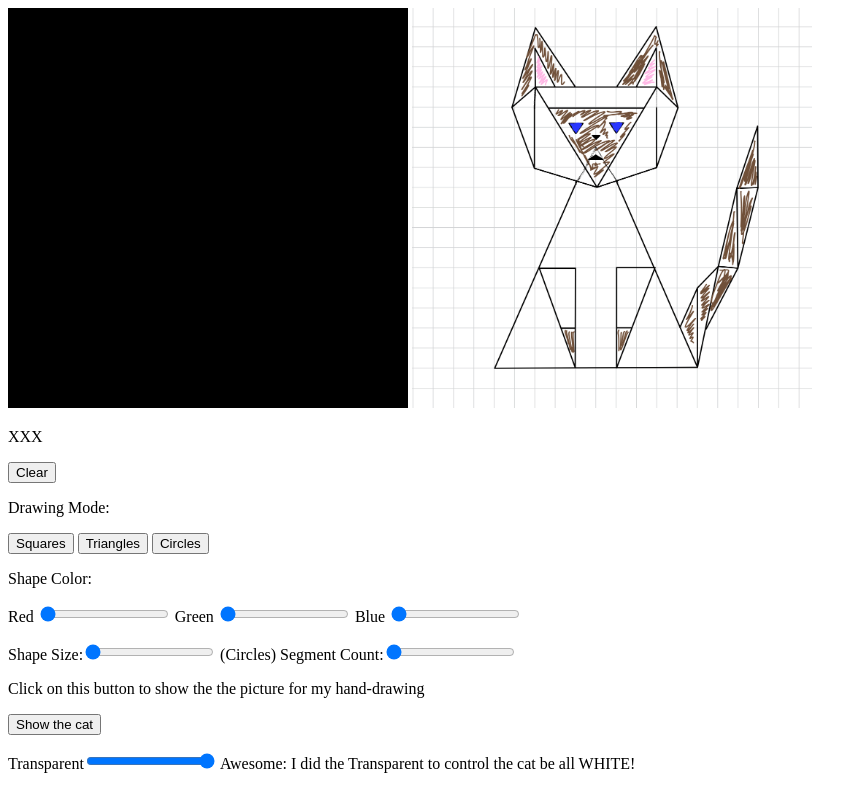
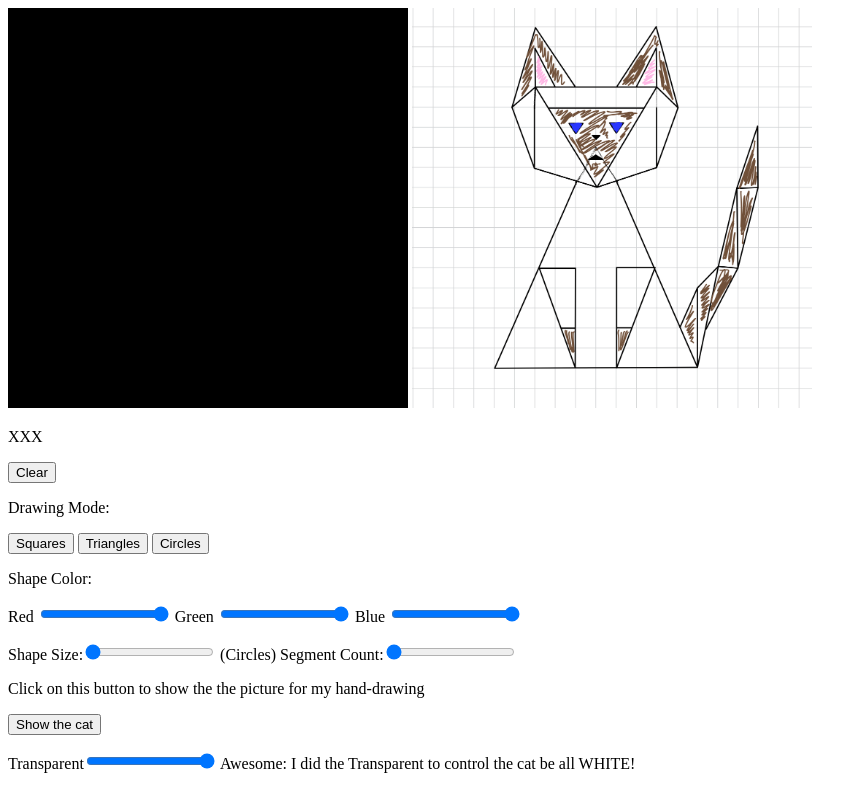
Before and after one commit to Wendyflower09/cse160-asg1, a plain HTML site: page index.html in a window 1280 px wide. Shown: the whole page, without its empty margins (0-867 px from the left). Drawn offline with Linux system fonts and the light colour scheme.

Commit message:
Edit some

```diff
--- a/index.html
+++ b/index.html
@@ -23,11 +23,11 @@
     <button type="button" id="circleButton">Circles</button>
 
     <p>Shape Color:</p>
-    Red <input type="range" min="0" max="100" value="0" class="slider" id="redSlide">
+    Red <input type="range" min="0" max="100" value="100" class="slider" id="redSlide">
 
-    Green <input type="range" min="0" max="100" value="0" class="slider" id="greenSlide">
+    Green <input type="range" min="0" max="100" value="100" class="slider" id="greenSlide">
 
-    Blue <input type="range" min="0" max="100" value="0" class="slider" id="blueSlide">
+    Blue <input type="range" min="0" max="100" value="100" class="slider" id="blueSlide">
 
     <p>
     Shape Size:<input type="range" min="5" max="40" value="0" class="slider" id="sizeSlide">
```
